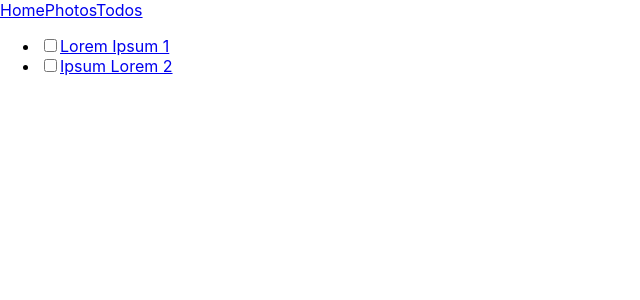
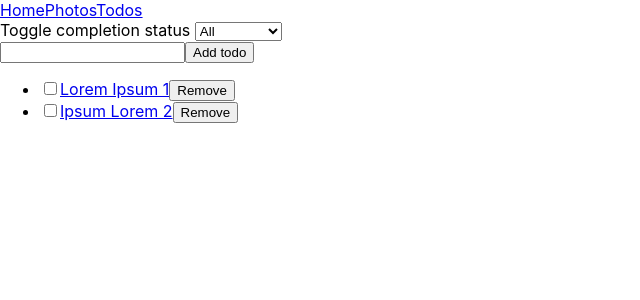
Before and after one commit to Rozdorozhnii/photos-with-todos, a React (Create React App) app: page /#/todos in a window 1280 px wide. Shown: the top 300 px of the page, without its empty margins (0-640 px from the left). Built offline with nearby package versions, Linux system fonts and the light colour scheme.

Commit message:
todos added

```diff
--- a/package.json
+++ b/package.json
@@ -7,11 +7,13 @@
     "@testing-library/jest-dom": "^5.12.0",
     "@testing-library/react": "^11.2.6",
     "@testing-library/user-event": "^12.8.3",
+    "@types/classnames": "^2.3.1",
     "@types/jest": "^26.0.23",
     "@types/node": "^12.20.10",
     "@types/react": "^17.0.4",
     "@types/react-dom": "^17.0.3",
     "@types/react-redux": "^7.1.23",
+    "classnames": "^2.3.1",
     "react": "^17.0.2",
     "react-dom": "^17.0.2",
     "react-redux": "^7.2.8",
--- a/src/components/Todo/Todo.tsx
+++ b/src/components/Todo/Todo.tsx
@@ -1,16 +1,18 @@
 import React from 'react';
 import { useParams } from 'react-router-dom';
+import { useAppSelector } from '../../hooks/hooks';
 import './Todo.scss';
 
 export const Todo: React.FC = () => {
   const params = useParams();
-
-  // eslint-disable-next-line no-console
-  console.log(params);
+  const { todos } = useAppSelector(state => state.todos);
+  const goalTodo = todos.find(todo => todo.id === Number(params.todoid));
 
   return (
     <div className="single todo">
       {`Single Todo with id #${params.todoid}`}
+      <br />
+      {`Description of todo ${goalTodo?.description}`}
     </div>
   );
 };
--- a/src/components/TodosPage/TodosPage.scss
+++ b/src/components/TodosPage/TodosPage.scss
@@ -0,0 +1,5 @@
+.Todo {
+  &--checked {
+    text-decoration: line-through;
+  }
+}
--- a/src/components/TodosPage/TodosPage.tsx
+++ b/src/components/TodosPage/TodosPage.tsx
@@ -1,18 +1,76 @@
-import React from 'react';
+import React, { useState } from 'react';
 import { Link } from 'react-router-dom';
+import cn from 'classnames';
 import { useAppDispatch, useAppSelector } from '../../hooks/hooks';
-import { todosSlice } from '../../store/reducers/TodosSlice';
+import { todosSlice, SortBy } from '../../store/reducers/TodosSlice';
 import './TodosPage.scss';
 
 export const TodosPage: React.FC = () => {
-  const { todos } = useAppSelector(state => state.todos);
+  const [newTodoValue, setNewTodoValue] = useState('');
+  const { todos, filteredStatus } = useAppSelector(state => state.todos);
   const dispatch = useAppDispatch();
-  const { toggleStatusTodo } = todosSlice.actions;
+  const {
+    toggleStatusTodo,
+    addTodo,
+    removeTodo,
+    setStatusFilter,
+  } = todosSlice.actions;
+
+  const onSubmitNewTodo = (event: React.FormEvent) => {
+    event.preventDefault();
+
+    const newTodoId: number = Math.max(...todos.map(todo => todo.id)) + 1;
+
+    const newTodo: Todo = {
+      id: newTodoId,
+      description: newTodoValue,
+      status: false,
+    };
+
+    if (newTodoValue) {
+      dispatch(addTodo(newTodo));
+    }
+
+    setNewTodoValue('');
+  };
+
+  let visibleTodos = [...todos].sort((a, b) => Number(a.status) - Number(b.status));
+
+  if (filteredStatus !== 'all') {
+    visibleTodos = todos.filter(todo => String(todo.status) === filteredStatus);
+  }
 
   return (
     <div>
+      <label htmlFor="select-completed">
+        Toggle completion status&nbsp;
+        <select
+          className="TodoList__interactive-input"
+          id="select-completed"
+          value={filteredStatus}
+          onChange={(event) => dispatch(setStatusFilter(event.target.value))}
+        >
+          <option value={SortBy.all}>All</option>
+          <option value={SortBy.completed}>Completed</option>
+          <option value={SortBy.active}>Active</option>
+        </select>
+      </label>
+      <form
+        onSubmit={onSubmitNewTodo}
+        method="post"
+      >
+        <input
+          value={newTodoValue}
+          onChange={(e) => setNewTodoValue(e.target.value)}
+        />
+        <button
+          type="submit"
+        >
+          Add todo
+        </button>
+      </form>
       <ul>
-        {todos.map(todo => (
+        {visibleTodos.map(todo => (
           <li key={todo.id}>
             <label htmlFor="checkbox">
               <input
@@ -21,8 +79,19 @@ export const TodosPage: React.FC = () => {
                 type="checkbox"
                 onChange={() => dispatch(toggleStatusTodo(todo.id))}
               />
-              <Link to={`/todos/${todo.id}`}>{`${todo.description} ${todo.id}`}</Link>
+              <Link
+                className={cn({ 'Todo--checked': todo.status })}
+                to={`/todos/${todo.id}`}
+              >
+                {`${todo.description} ${todo.id}`}
+              </Link>
             </label>
+            <button
+              onClick={() => dispatch(removeTodo(todo.id))}
+              type="button"
+            >
+              Remove
+            </button>
           </li>
         ))}
       </ul>
--- a/src/store/reducers/TodosSlice.ts
+++ b/src/store/reducers/TodosSlice.ts
@@ -1,8 +1,16 @@
 /* eslint-disable no-param-reassign */
 import { createSlice, PayloadAction, Slice } from '@reduxjs/toolkit';
 
+// eslint-disable-next-line no-shadow
+export enum SortBy {
+  all = 'all',
+  completed = 'true',
+  active = 'false'
+}
+
 export interface TodosState {
   todos: Todo[];
+  filteredStatus: SortBy;
 }
 
 const initialState: TodosState = {
@@ -16,6 +24,7 @@ const initialState: TodosState = {
     description: 'Ipsum Lorem',
     status: false,
   }],
+  filteredStatus: SortBy.all,
 };
 
 export const todosSlice: Slice<TodosState> = createSlice({
@@ -34,6 +43,15 @@ export const todosSlice: Slice<TodosState> = createSlice({
         state.todos.push(toogledTodo);
       }
     },
+    addTodo(state, action: PayloadAction<Todo>) {
+      state.todos.push(action.payload);
+    },
+    removeTodo(state, action: PayloadAction<number>) {
+      state.todos = state.todos.filter(todo => todo.id !== action.payload);
+    },
+    setStatusFilter(state, action: PayloadAction<SortBy>) {
+      state.filteredStatus = action.payload;
+    },
   },
 });
 
```
Also changed, not shown: 1 other file (tests, documents, lock files or other folders).
